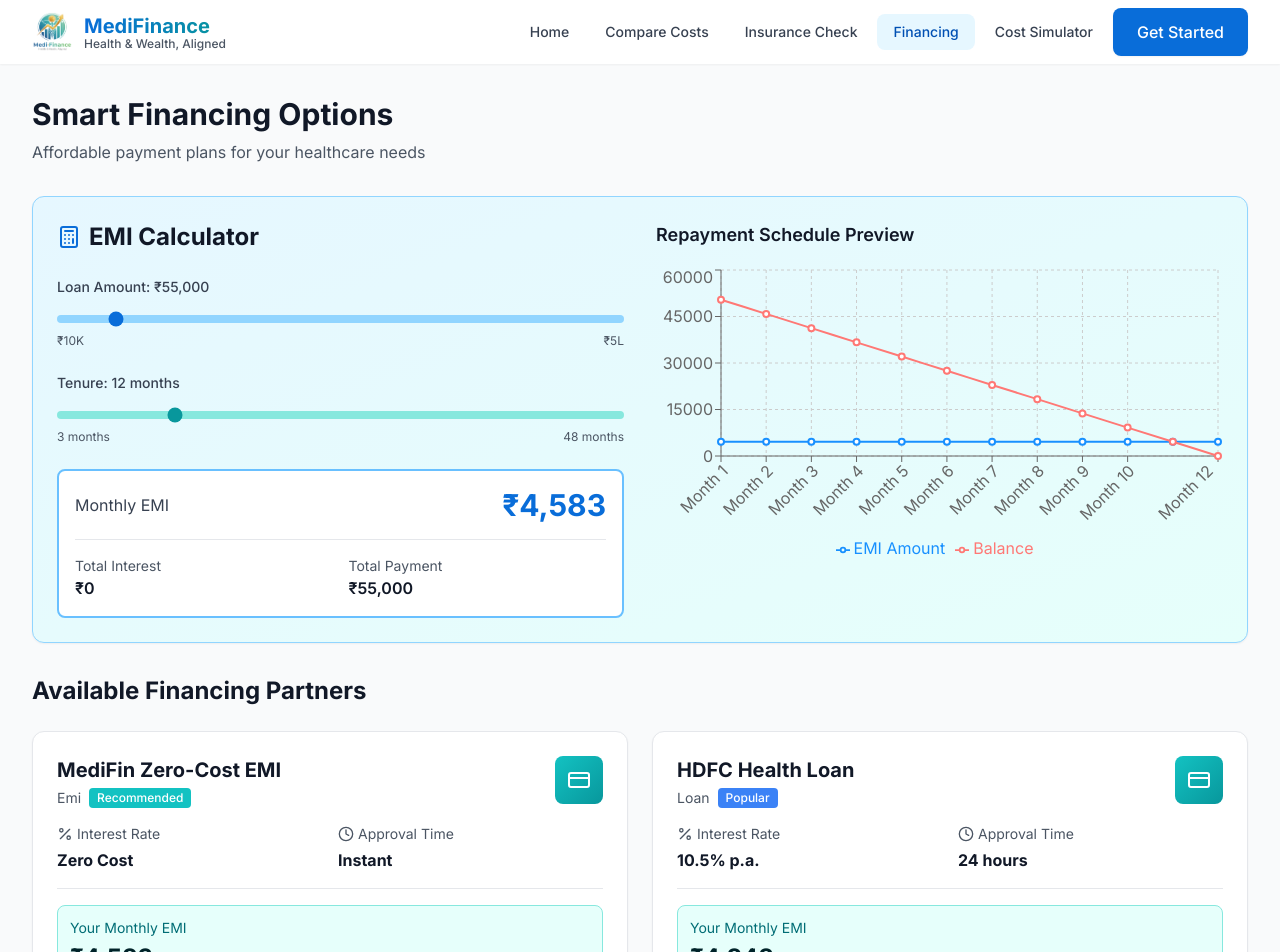
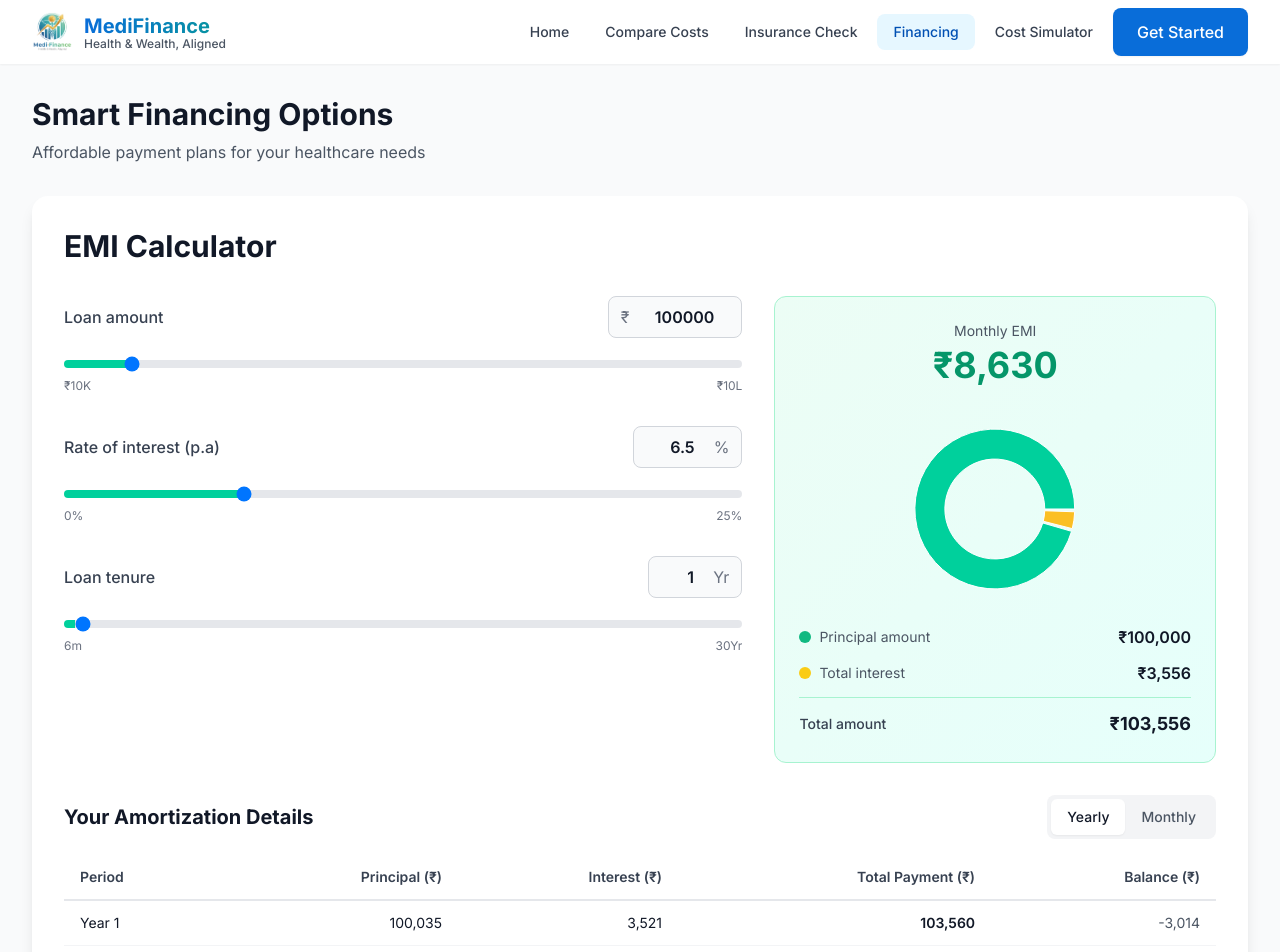
Before and after one commit to Pratyushsrivastavasgn/Medi-finance, a React (Vite) app: page /financing in a window 1280 px wide. Shown: the top 952 px of the page. Built offline with nearby package versions, Linux system fonts and the light colour scheme.

Commit message:
Emi Integration

```diff
--- a/src/components/Footer.tsx
+++ b/src/components/Footer.tsx
@@ -56,15 +56,15 @@ export default function Footer() {
             <ul className="space-y-2 text-sm">
               <li className="flex items-center space-x-2">
                 <Mail className="h-4 w-4" />
-                <span>support@medifinance.health</span>
+                <span>ps8540@srmist.edu.in</span>
               </li>
               <li className="flex items-center space-x-2">
                 <Phone className="h-4 w-4" />
-                <span>+91-1800-MEDI-FIN</span>
+                <span>+91-9660777746</span>
               </li>
               <li className="flex items-center space-x-2">
                 <MapPin className="h-4 w-4" />
-                <span>Bangalore, India</span>
+                <span>Chennai, India</span>
               </li>
             </ul>
           </div>
--- a/src/pages/FinancingOptions.tsx
+++ b/src/pages/FinancingOptions.tsx
@@ -1,11 +1,13 @@
 import { useState } from 'react';
 import { CreditCard, Calculator, CheckCircle, TrendingUp, Shield, Clock, Percent } from 'lucide-react';
-import { LineChart, Line, XAxis, YAxis, CartesianGrid, Tooltip, Legend, ResponsiveContainer } from 'recharts';
+import { PieChart, Pie, Cell, LineChart, Line, XAxis, YAxis, CartesianGrid, Tooltip, Legend, ResponsiveContainer } from 'recharts';
 
 export default function FinancingOptions() {
-  const [loanAmount, setLoanAmount] = useState(55000);
+  const [loanAmount, setLoanAmount] = useState(100000);
   const [tenure, setTenure] = useState(12);
+  const [interestRate, setInterestRate] = useState(6.5);
   const [showEligibility, setShowEligibility] = useState(false);
+  const [viewMode, setViewMode] = useState<'yearly' | 'monthly'>('yearly');
 
   const financingProviders = [
     {
@@ -74,21 +76,36 @@ export default function FinancingOptions() {
   };
 
   const selectedProvider = financingProviders[0];
-  const emi = calculateEMI(loanAmount, selectedProvider.interestRate, tenure);
+  const emi = calculateEMI(loanAmount, interestRate, tenure);
   const totalPayment = emi * tenure;
   const totalInterest = totalPayment - loanAmount;
 
   const repaymentSchedule = Array.from({ length: tenure }, (_, i) => {
     const month = i + 1;
-    const interestPaid = (loanAmount * selectedProvider.interestRate / 12 / 100) * (tenure - i);
-    const principalPaid = loanAmount - (loanAmount * (tenure - i - 1) / tenure);
+    const remainingPrincipal = loanAmount * (1 - (i / tenure));
+    const interestForMonth = (remainingPrincipal * interestRate) / 12 / 100;
+    const principalForMonth = emi - interestForMonth;
 
     return {
       month: `Month ${month}`,
+      year: Math.ceil(month / 12),
       emi: Math.round(emi),
-      principal: Math.round(principalPaid / tenure),
-      interest: Math.round(interestPaid / tenure),
-      balance: Math.round(loanAmount - (principalPaid))
+      principal: Math.round(principalForMonth),
+      interest: Math.round(interestForMonth),
+      balance: Math.round(loanAmount - (principalForMonth * month))
+    };
+  });
+
+  // Group by year for yearly view
+  const yearlySchedule = Array.from({ length: Math.ceil(tenure / 12) }, (_, i) => {
+    const yearNum = i + 1;
+    const monthsInYear = repaymentSchedule.filter(m => m.year === yearNum);
+    return {
+      year: `Year ${yearNum}`,
+      emi: monthsInYear.reduce((sum, m) => sum + m.emi, 0),
+      principal: monthsInYear.reduce((sum, m) => sum + m.principal, 0),
+      interest: monthsInYear.reduce((sum, m) => sum + m.interest, 0),
+      balance: monthsInYear[monthsInYear.length - 1]?.balance || 0
     };
   });
 
@@ -108,86 +125,215 @@ export default function FinancingOptions() {
           <p className="text-gray-600">Affordable payment plans for your healthcare needs</p>
         </div>
 
-        {/* EMI Calculator Card */}
-        <div className="card mb-8 bg-gradient-to-br from-primary-50 to-teal-50 border-primary-200">
-          <div className="grid lg:grid-cols-2 gap-8">
+        {/* EMI Calculator Card - Groww Style */}
+        <div className="bg-white rounded-2xl shadow-lg p-8 mb-8">
+          <h2 className="text-3xl font-bold text-gray-900 mb-8">EMI Calculator</h2>
+
+          <div className="grid lg:grid-cols-5 gap-8">
+            {/* Left side - Inputs */}
+            <div className="lg:col-span-3 space-y-8">
               <div>
-              <h2 className="text-2xl font-bold text-gray-900 mb-6 flex items-center">
-                <Calculator className="h-6 w-6 mr-2 text-primary-600" />
-                EMI Calculator
-              </h2>
-
-              <div className="space-y-6">
-                <div>
-                  <label className="block text-sm font-medium text-gray-700 mb-2">
-                    Loan Amount: ₹{loanAmount.toLocaleString()}
-                  </label>
+                <div className="flex justify-between items-center mb-3">
+                  <label className="text-base font-medium text-gray-700">Loan amount</label>
+                  <div className="flex items-center bg-gray-50 border border-gray-300 rounded-lg px-3 py-2">
+                    <span className="text-gray-500 mr-1">₹</span>
+                    <input
+                      type="number"
+                      value={loanAmount}
+                      onChange={(e) => setLoanAmount(Number(e.target.value))}
+                      className="w-24 bg-transparent text-right font-semibold text-gray-900 focus:outline-none"
+                    />
+                  </div>
+                </div>
                 <input
                   type="range"
                   min="10000"
-                    max="500000"
-                    step="5000"
+                  max="1000000"
+                  step="10000"
                   value={loanAmount}
                   onChange={(e) => setLoanAmount(Number(e.target.value))}
-                    className="w-full h-2 bg-primary-200 rounded-lg appearance-none cursor-pointer accent-primary-600"
+                  className="w-full h-2 bg-gradient-to-r from-primary-200 to-primary-600 rounded-lg appearance-none cursor-pointer"
+                  style={{
+                    background: `linear-gradient(to right, #00d09c 0%, #00d09c ${((loanAmount - 10000) / (1000000 - 10000)) * 100}%, #e5e7eb ${((loanAmount - 10000) / (1000000 - 10000)) * 100}%, #e5e7eb 100%)`
+                  }}
                 />
-                  <div className="flex justify-between text-xs text-gray-600 mt-1">
+                <div className="flex justify-between text-xs text-gray-500 mt-1">
                   <span>₹10K</span>
-                    <span>₹5L</span>
+                  <span>₹10L</span>
                 </div>
               </div>
 
               <div>
-                  <label className="block text-sm font-medium text-gray-700 mb-2">
-                    Tenure: {tenure} months
-                  </label>
+                <div className="flex justify-between items-center mb-3">
+                  <label className="text-base font-medium text-gray-700">Rate of interest (p.a)</label>
+                  <div className="flex items-center bg-gray-50 border border-gray-300 rounded-lg px-3 py-2">
+                    <input
+                      type="number"
+                      value={interestRate}
+                      onChange={(e) => setInterestRate(Number(e.target.value))}
+                      step="0.1"
+                      className="w-16 bg-transparent text-right font-semibold text-gray-900 focus:outline-none"
+                    />
+                    <span className="text-gray-500 ml-1">%</span>
+                  </div>
+                </div>
                 <input
                   type="range"
-                    min="3"
-                    max="48"
-                    step="3"
-                    value={tenure}
-                    onChange={(e) => setTenure(Number(e.target.value))}
-                    className="w-full h-2 bg-teal-200 rounded-lg appearance-none cursor-pointer accent-teal-600"
+                  min="0"
+                  max="25"
+                  step="0.1"
+                  value={interestRate}
+                  onChange={(e) => setInterestRate(Number(e.target.value))}
+                  className="w-full h-2 rounded-lg appearance-none cursor-pointer"
+                  style={{
+                    background: `linear-gradient(to right, #00d09c 0%, #00d09c ${(interestRate / 25) * 100}%, #e5e7eb ${(interestRate / 25) * 100}%, #e5e7eb 100%)`
+                  }}
                 />
-                  <div className="flex justify-between text-xs text-gray-600 mt-1">
-                    <span>3 months</span>
-                    <span>48 months</span>
+                <div className="flex justify-between text-xs text-gray-500 mt-1">
+                  <span>0%</span>
+                  <span>25%</span>
                 </div>
               </div>
 
-                <div className="bg-white rounded-lg p-4 border-2 border-primary-300">
-                  <div className="flex items-center justify-between mb-4">
-                    <span className="text-gray-700">Monthly EMI</span>
-                    <span className="text-3xl font-bold text-primary-600">₹{Math.round(emi).toLocaleString()}</span>
+              <div>
+                <div className="flex justify-between items-center mb-3">
+                  <label className="text-base font-medium text-gray-700">Loan tenure</label>
+                  <div className="flex items-center bg-gray-50 border border-gray-300 rounded-lg px-3 py-2">
+                    <input
+                      type="number"
+                      value={Math.floor(tenure / 12)}
+                      onChange={(e) => setTenure(Number(e.target.value) * 12)}
+                      className="w-12 bg-transparent text-right font-semibold text-gray-900 focus:outline-none"
+                    />
+                    <span className="text-gray-500 ml-1">Yr</span>
                   </div>
-                  <div className="grid grid-cols-2 gap-4 pt-4 border-t">
-                    <div>
-                      <div className="text-sm text-gray-600">Total Interest</div>
-                      <div className="font-semibold text-gray-900">₹{Math.round(totalInterest).toLocaleString()}</div>
                 </div>
-                    <div>
-                      <div className="text-sm text-gray-600">Total Payment</div>
-                      <div className="font-semibold text-gray-900">₹{Math.round(totalPayment).toLocaleString()}</div>
+                <input
+                  type="range"
+                  min="6"
+                  max="360"
+                  step="6"
+                  value={tenure}
+                  onChange={(e) => setTenure(Number(e.target.value))}
+                  className="w-full h-2 rounded-lg appearance-none cursor-pointer"
+                  style={{
+                    background: `linear-gradient(to right, #00d09c 0%, #00d09c ${((tenure - 6) / (360 - 6)) * 100}%, #e5e7eb ${((tenure - 6) / (360 - 6)) * 100}%, #e5e7eb 100%)`
+                  }}
+                />
+                <div className="flex justify-between text-xs text-gray-500 mt-1">
+                  <span>6m</span>
+                  <span>30Yr</span>
+                </div>
+              </div>
+            </div>
+
+            {/* Right side - Results with Pie Chart */}
+            <div className="lg:col-span-2">
+              <div className="bg-gradient-to-br from-emerald-50 to-teal-50 rounded-xl p-6 border border-emerald-200">
+                <div className="text-center mb-6">
+                  <div className="text-sm text-gray-600 mb-1">Monthly EMI</div>
+                  <div className="text-4xl font-bold text-emerald-600">₹{Math.round(emi).toLocaleString()}</div>
+                </div>
+
+                <div className="flex justify-center mb-4">
+                  <ResponsiveContainer width="100%" height={200}>
+                    <PieChart>
+                      <Pie
+                        data={[
+                          { name: 'Principal', value: loanAmount, color: '#00d09c' },
+                          { name: 'Interest', value: Math.round(totalInterest), color: '#fbbf24' }
+                        ]}
+                        cx="50%"
+                        cy="50%"
+                        innerRadius={50}
+                        outerRadius={80}
+                        paddingAngle={2}
+                        dataKey="value"
+                      >
+                        <Cell fill="#00d09c" />
+                        <Cell fill="#fbbf24" />
+                      </Pie>
+                    </PieChart>
+                  </ResponsiveContainer>
+                </div>
+
+                <div className="space-y-3">
+                  <div className="flex justify-between items-center">
+                    <div className="flex items-center">
+                      <div className="w-3 h-3 rounded-full bg-emerald-500 mr-2"></div>
+                      <span className="text-sm text-gray-600">Principal amount</span>
+                    </div>
+                    <span className="font-semibold text-gray-900">₹{loanAmount.toLocaleString()}</span>
+                  </div>
+                  <div className="flex justify-between items-center">
+                    <div className="flex items-center">
+                      <div className="w-3 h-3 rounded-full bg-yellow-400 mr-2"></div>
+                      <span className="text-sm text-gray-600">Total interest</span>
+                    </div>
+                    <span className="font-semibold text-gray-900">₹{Math.round(totalInterest).toLocaleString()}</span>
+                  </div>
+                  <div className="pt-3 border-t border-emerald-200">
+                    <div className="flex justify-between items-center">
+                      <span className="text-sm font-medium text-gray-700">Total amount</span>
+                      <span className="text-lg font-bold text-gray-900">₹{Math.round(totalPayment).toLocaleString()}</span>
+                    </div>
                   </div>
                 </div>
               </div>
             </div>
           </div>
 
-            <div>
-              <h3 className="text-lg font-semibold text-gray-900 mb-4">Repayment Schedule Preview</h3>
-              <ResponsiveContainer width="100%" height={300}>
-                <LineChart data={repaymentSchedule.slice(0, 12)}>
-                  <CartesianGrid strokeDasharray="3 3" />
-                  <XAxis dataKey="month" angle={-45} textAnchor="end" height={80} />
-                  <YAxis />
-                  <Tooltip formatter={(value: any) => `₹${value.toLocaleString()}`} />
-                  <Legend />
-                  <Line type="monotone" dataKey="emi" stroke="#1890ff" strokeWidth={2} name="EMI Amount" />
-                  <Line type="monotone" dataKey="balance" stroke="#ff7875" strokeWidth={2} name="Balance" />
-                </LineChart>
-              </ResponsiveContainer>
+          {/* Amortization Table */}
+          <div className="mt-8">
+            <div className="flex items-center justify-between mb-4">
+              <h3 className="text-xl font-bold text-gray-900">Your Amortization Details</h3>
+              <div className="flex bg-gray-100 rounded-lg p-1">
+                <button
+                  onClick={() => setViewMode('yearly')}
+                  className={`px-4 py-2 rounded-md text-sm font-medium transition-colors ${
+                    viewMode === 'yearly'
+                      ? 'bg-white text-gray-900 shadow-sm'
+                      : 'text-gray-600 hover:text-gray-900'
+                  }`}
+                >
+                  Yearly
+                </button>
+                <button
+                  onClick={() => setViewMode('monthly')}
+                  className={`px-4 py-2 rounded-md text-sm font-medium transition-colors ${
+                    viewMode === 'monthly'
+                      ? 'bg-white text-gray-900 shadow-sm'
+                      : 'text-gray-600 hover:text-gray-900'
+                  }`}
+                >
+                  Monthly
+                </button>
+              </div>
+            </div>
+
+            <div className="overflow-x-auto">
+              <table className="w-full">
+                <thead>
+                  <tr className="border-b-2 border-gray-200">
+                    <th className="text-left py-3 px-4 text-sm font-semibold text-gray-700">Period</th>
+                    <th className="text-right py-3 px-4 text-sm font-semibold text-gray-700">Principal (₹)</th>
+                    <th className="text-right py-3 px-4 text-sm font-semibold text-gray-700">Interest (₹)</th>
+                    <th className="text-right py-3 px-4 text-sm font-semibold text-gray-700">Total Payment (₹)</th>
+                    <th className="text-right py-3 px-4 text-sm font-semibold text-gray-700">Balance (₹)</th>
+                  </tr>
+                </thead>
+                <tbody>
+                  {(viewMode === 'yearly' ? yearlySchedule : repaymentSchedule.slice(0, 12)).map((item, idx) => (
+                    <tr key={idx} className="border-b border-gray-100 hover:bg-gray-50">
+                      <td className="py-3 px-4 text-sm text-gray-900">{viewMode === 'yearly' ? item.year : item.month}</td>
+                      <td className="py-3 px-4 text-sm text-right text-gray-900">{item.principal.toLocaleString()}</td>
+                      <td className="py-3 px-4 text-sm text-right text-gray-900">{item.interest.toLocaleString()}</td>
+                      <td className="py-3 px-4 text-sm text-right font-semibold text-gray-900">{item.emi.toLocaleString()}</td>
+                      <td className="py-3 px-4 text-sm text-right text-gray-600">{item.balance.toLocaleString()}</td>
+                    </tr>
+                  ))}
+                </tbody>
+              </table>
             </div>
           </div>
         </div>
```
Lines whose indentation alone changed are shown as unchanged.
